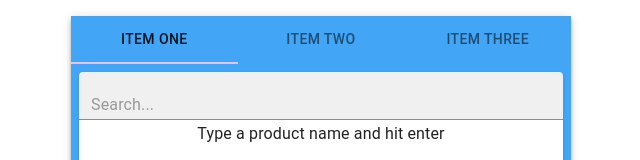
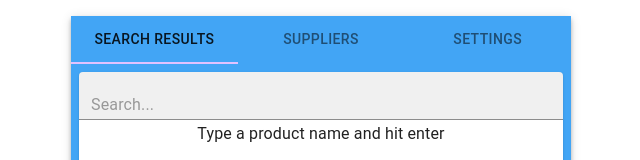
Before and after one commit to jhyland87/chem-crawler, a React (Vite) app: page / in a window 1280 px wide. Shown: the top 160 px of the page, without its empty margins (319-959 px from the left). Built offline with nearby package versions, Linux system fonts and the light colour scheme.

Commit message:
Adding some misc changes

```diff
--- a/package.json
+++ b/package.json
@@ -24,12 +24,14 @@
     "@mui/x-data-grid": "^8.1.0",
     "@table-library/react-table-library": "^4.1.15",
     "axios": "^1.9.0",
+    "chance": "^1.1.12",
     "classnames": "^2.5.1",
     "lodash": "^4.17.21",
     "react": "^19.0.0",
     "react-dom": "^19.0.0",
     "react-form-hook": "^0.0.1",
     "react-icons": "^5.5.0",
+    "react-virtuoso": "^4.12.7",
     "vite-plugin-static-copy": "^2.3.1"
   },
   "devDependencies": {
@@ -43,6 +45,7 @@
     "@testing-library/jest-dom": "^6.6.3",
     "@testing-library/react": "^16.3.0",
     "@testing-library/user-event": "^14.6.1",
+    "@types/chance": "^1.1.6",
     "@types/chrome": "^0.0.317",
     "@types/jest": "^29.5.14",
     "@types/lodash": "^4.17.16",
--- a/src/App.tsx
+++ b/src/App.tsx
@@ -1,13 +1,10 @@
 import './App.css'
-// import Search from './components/Search'
-// import ResultsTable from './components/ResultsTable'
 import ProductTable from './components/ProductTable'
 import TabHeader from './components/TabHeader'
-import React, { ReactNode, useState, SyntheticEvent } from 'react';
+import { ReactNode, useState } from 'react';
 import { ThemeProvider, createTheme, useTheme } from '@mui/material/styles';
 import AppBar from '@mui/material/AppBar';
-import Tabs from '@mui/material/Tabs';
-import Tab from '@mui/material/Tab';
+import Options from './components/Options'
 import Typography from '@mui/material/Typography';
 import Box from '@mui/material/Box';
 import CssBaseline from '@mui/material/CssBaseline';
@@ -72,10 +69,10 @@ function App() {
             <ProductTable />
           </TabPanel>
           <TabPanel value={page} index={1} dir={theme.direction}>
-            Item Two
+            Selecting what suppliers to include in search...
           </TabPanel>
           <TabPanel value={page} index={2} dir={theme.direction}>
-            Item Three
+            Some settings..
           </TabPanel>
         </AppBar>
       </Box>
--- /dev/null
+++ b/src/components/Options.tsx
@@ -0,0 +1,34 @@
+import * as React from 'react';
+//import Box from '@mui/material/Box';
+import SpeedDial from '@mui/material/SpeedDial';
+import SpeedDialIcon from '@mui/material/SpeedDialIcon';
+import SpeedDialAction from '@mui/material/SpeedDialAction';
+import SaveIcon from '@mui/icons-material/Save';
+import ClearIcon from '@mui/icons-material/Clear';
+import AutoDeleteIcon from '@mui/icons-material/AutoDelete';
+import ContrastIcon from '@mui/icons-material/Contrast';
+
+const actions = [
+  { icon: <ClearIcon />, name: 'Clear Results' },
+  { icon: <AutoDeleteIcon />, name: 'Clear Cache' },
+  { icon: <SaveIcon />, name: 'Save Results' },
+  { icon: <ContrastIcon />, name: 'Toggle Theme' },
+];
+
+export default function BasicSpeedDial() {
+  return (
+    <SpeedDial
+      ariaLabel="SpeedDial basic example"
+      sx={{ position: 'absolute', bottom: 16, right: 16 }}
+      icon={<SpeedDialIcon />}
+    >
+      {actions.map((action) => (
+        <SpeedDialAction
+          key={action.name}
+          icon={action.icon}
+          tooltipTitle={action.name}
+        />
+      ))}
+    </SpeedDial>
+  );
+}
--- a/src/components/ProductTable.tsx
+++ b/src/components/ProductTable.tsx
@@ -9,6 +9,7 @@ import { DataGrid, GridColDef, GridRenderCellParams } from '@mui/x-data-grid';
 import FilledInput from '@mui/material/FilledInput';
 import React, { ChangeEvent, useState, useEffect } from 'react';
 import LinearProgress from '@mui/material/LinearProgress';
+import { TableVirtuoso, TableComponents } from 'react-virtuoso';
 import { Product } from '../interfaces'
 import CarolinaSupplier from '../suppliers/carolina_supplier';
 
--- a/src/components/TabHeader.tsx
+++ b/src/components/TabHeader.tsx
@@ -23,9 +23,9 @@ export default function TabHeader({ page, setPage }: { page: number; setPage: (p
       variant="fullWidth"
       aria-label="full width tabs example"
     >
-      <Tab label="Item One" {...a11yProps(0)} />
-      <Tab label="Item Two" {...a11yProps(1)} />
-      <Tab label="Item Three" {...a11yProps(2)} />
+      <Tab label="Search Results" {...a11yProps(0)} />
+      <Tab label="Suppliers" {...a11yProps(1)} />
+      <Tab label="Settings" {...a11yProps(2)} />
     </Tabs>
   );
 }
```
Also changed, not shown: jest.setup.ts (+19 -12 lines), 1 other file (tests, documents, lock files or other folders).
